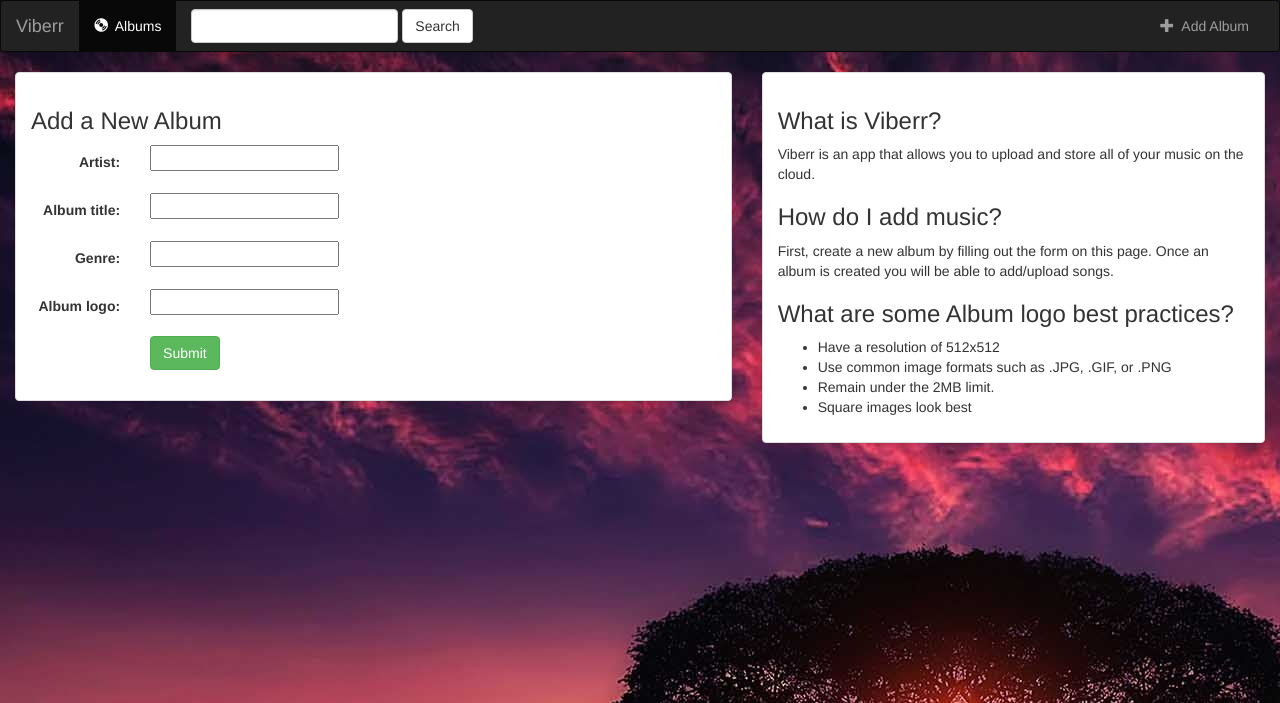
After one commit to vamsipramod/Django-Tutorial, a Django app: page /music/album/add/ in a window 1280 px wide. The commit adds this page. Shown: the top 703 px of the page. Run offline with Django 3.2, Linux system fonts and the light colour scheme; some libraries are stand-ins or nearby versions.

Commit message:
CreateView-ModelForms

```diff
--- a/music/models.py
+++ b/music/models.py
@@ -32,6 +32,8 @@ class Album(models.Model):
     genre = models.CharField(max_length=100)
     album_logo = models.CharField(max_length=1000)
 
+    def get_absolute_url(self):
+        return reverse('music:detail', kwargs={'pk': self.pk})
 
     def __str__(self):
         return self.album_title + '-' + self.artist + '-' + self.genre
--- /dev/null
+++ b/music/templates/music/album_form.html
@@ -0,0 +1,51 @@
+{% extends 'music/base.html' %}
+{% block title %}Add a New Album{% endblock %}
+{% block albums_active %}active{% endblock %}
+
+{% block body %}
+<div class="container-fluid">
+
+    <div class="row">
+
+        <div class="col-sm-12 col-md-7">
+            <div class="panel panel-default">
+                <div class="panel-body">
+                    <h3>Add a New Album</h3>
+                    {% if error_message %}
+                        <p><strong>{{ error_message }}</strong></p>
+                    {% endif %}
+                    <form class="form-horizontal" role="form" action="" method="post" enctype="multipart/form-data">
+                        {% csrf_token %}
+                        {% include 'music/form_template.html' %}
+                        <div class="form-group">
+                            <div class="col-sm-offset-2 col-sm-10">
+                                <button type="submit" class="btn btn-success">Submit</button>
+                            </div>
+                        </div>
+                    </form>
+                </div>
+            </div>
+        </div>
+
+        <div class="col-sm-12 col-md-5">
+            <div class="panel panel-default">
+                <div class="panel-body">
+                    <h3>What is Viberr?</h3>
+                    <p>Viberr is an app that allows you to upload and store all of your music on the cloud.</p>
+                    <h3>How do I add music?</h3>
+                    <p>First, create a new album by filling out the form on this page. Once an album is created you will be able to add/upload songs.</p>
+                    <h3>What are some Album logo best practices?</h3>
+                    <ul>
+                        <li>Have a resolution of 512x512</li>
+                        <li>Use common image formats such as .JPG, .GIF, or .PNG</li>
+                        <li>Remain under the 2MB limit.</li>
+                        <li>Square images look best</li>
+                    </ul>
+                </div>
+            </div>
+        </div>
+
+    </div>
+
+</div>
+{% endblock %}
--- a/music/templates/music/base.html
+++ b/music/templates/music/base.html
@@ -39,18 +39,18 @@
                 </div>
                 <button type="submit" class="btn btn-default">Search</button>
             </form>
-{#            <ul class="nav navbar-nav navbar-right">#}
-{#                <li>#}
-{#                    <a href="{% url 'music:create_album' %}">#}
-{#                        <span class="glyphicon glyphicon-plus" aria-hidden="true"></span>&nbsp; Add Album#}
-{#                    </a>#}
-{#                </li>#}
+            <ul class="nav navbar-nav navbar-right">
+                <li>
+                    <a href="{% url 'music:add-album' %}">
+                        <span class="glyphicon glyphicon-plus" aria-hidden="true"></span>&nbsp; Add Album
+                    </a>
+                </li>
 {#                <li>#}
 {#                    <a href="{% url 'music:logout_user' %}">#}
 {#                        <span class="glyphicon glyphicon-off" aria-hidden="true"></span>&nbsp; Logout#}
 {#                    </a>#}
 {#                </li>#}
-{#            </ul>#}
+            </ul>
         </div>
 
     </div>
--- /dev/null
+++ b/music/templates/music/form_template.html
@@ -0,0 +1,9 @@
+{% for field in form %}
+    <div class="form-group">
+        <div class="col-sm-offset-2 col-sm-10">
+            <span class="text-danger small">{{ field.errors }}</span>
+        </div>
+        <label class="control-label col-sm-2" for="song_title">{{ field.label_tag }}</label>
+        <div class="col-sm-10">{{ field }}</div>
+    </div>
+{% endfor %}
--- a/music/urls.py
+++ b/music/urls.py
@@ -8,4 +8,7 @@ urlpatterns = [
 
     #/music/699/
     url(r'^(?P<pk>[0-9]+)/$', views.DetailsView.as_view(), name='detail'),
+
+    #/music/album/add
+    url(r'^album/add/$', views.AlbumCreate.as_view(), name='add-album'),
 ]
--- a/music/views.py
+++ b/music/views.py
@@ -16,3 +16,10 @@ class IndexView(generic.ListView):
 class DetailsView(generic.DetailView):
     template_name = "music/detail.html"
     model = Album
+
+
+#ModelForms Simplest way to create forms
+#It automatically genreate form html, adds the forms requests to database automatically
+class AlbumCreate(CreateView):
+    model = Album
+    fields = ['artist', 'album_title', 'genre', 'album_logo']
```
Also changed, not shown: db.sqlite3.
